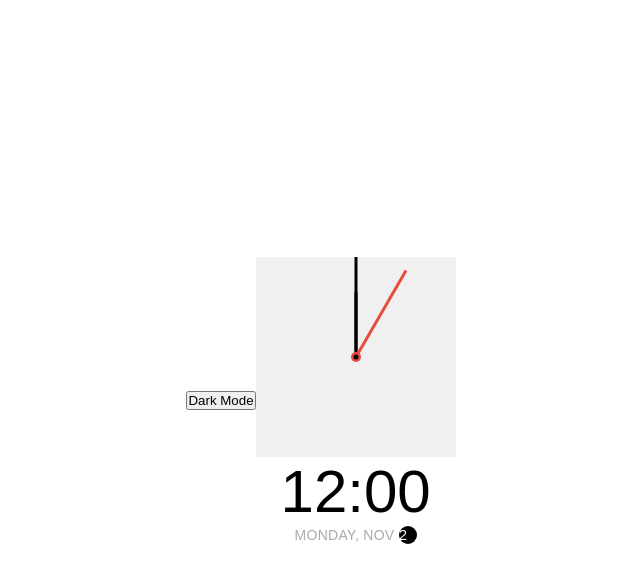
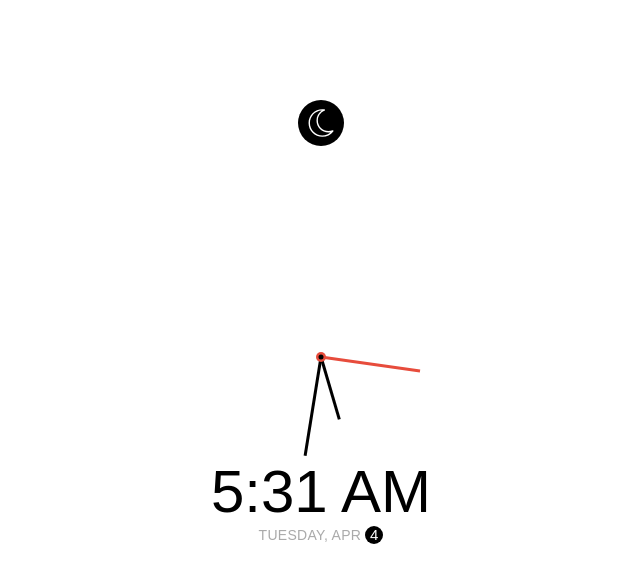
Before and after one commit to MbiamouRichy/Alarm-clock, a website: page index.html in a window 1280 px wide. Shown: the whole page, without its empty margins (319-959 px from the left). Drawn offline with Linux system fonts and the light colour scheme.

Commit message:
fin du projet

```diff
--- a/index.html
+++ b/index.html
@@ -11,7 +11,9 @@
     <link rel="stylesheet" href="style.css">
 </head>
 <body>
-    <button class="toggle">Dark Mode</button>
+    <button class="toggle">
+        <svg fill="#000000" viewBox="0 0 32 32" xmlns="http://www.w3.org/2000/svg" version="1.1"><g id="SVGRepo_bgCarrier" stroke-width="0"></g><g id="SVGRepo_iconCarrier"> <title>moon</title> <path d="M29.223 24.178l-0.021-0.057c-0.116-0.274-0.383-0.463-0.694-0.463-0.104 0-0.202 0.021-0.292 0.059l0.005-0.002c-1.272 0.542-2.752 0.857-4.306 0.857-6.213 0-11.25-5.037-11.25-11.25 0-4.66 2.833-8.658 6.871-10.366l0.074-0.028 0.211-0.089c0.267-0.118 0.45-0.381 0.45-0.687 0-0.375-0.276-0.686-0.635-0.74l-0.004-0.001c-0.653-0.103-1.407-0.161-2.174-0.161-8.145 0-14.748 6.603-14.748 14.748s6.603 14.748 14.748 14.748c4.748 0 8.973-2.244 11.67-5.73l0.025-0.034c0.097-0.125 0.155-0.285 0.155-0.458 0-0.127-0.031-0.246-0.086-0.351l0.002 0.004zM22.518 28.24c-1.497 0.637-3.238 1.007-5.066 1.007-7.317 0-13.249-5.932-13.249-13.249 0-7.074 5.543-12.853 12.523-13.23l0.034-0.001c-3.395 2.326-5.594 6.183-5.594 10.554 0 7.043 5.709 12.752 12.752 12.752 0.85 0 1.681-0.083 2.485-0.242l-0.081 0.013c-1.081 0.976-2.339 1.783-3.716 2.364l-0.087 0.033z"></path> </g></svg>
+    </button>
 
     <div class="clock-container">
         <div class="clock">
@@ -21,8 +23,9 @@
             <div class="point-center"></div>
         </div>
 
-        <div class="time">12:00</div>
-        <div class="date">Monday, Nov <span class="circle">2</span></div>
+        <div class="time"></div>
+        <div class="date"></div>
     </div>
+    <script src="script.js"></script>
 </body>
 </html>
--- /dev/null
+++ b/script.js
@@ -0,0 +1,52 @@
+const hourEl = document.querySelector('.hour')
+const minuteEl = document.querySelector('.minute')
+const secondEl = document.querySelector('.second')
+const timeEl = document.querySelector('.time')
+const dateEl = document.querySelector('.date')
+const toggleEl = document.querySelector('.toggle')
+
+const days = ["Sunday", "Monday", "Tuesday", "Wednesday", "Thursday", "Friday", "saturday"];
+const months = ["Jan", "Feb", "Mar", "Apr", "May", "Jun", "Jul", "Aug", "Sep", "Oct", "Nov", "Dec"];
+
+toggleEl.addEventListener('click', (e) =>{
+    const html= document.querySelector('html')
+    if(html.classList.contains('dark')){
+        html.classList.remove('dark')
+        toggleEl.innerHTML = `<svg fill="#000000" viewBox="0 0 32 32" xmlns="http://www.w3.org/2000/svg" version="1.1"><g id="SVGRepo_bgCarrier" stroke-width="0"></g><g id="SVGRepo_iconCarrier"> <title>moon</title> <path d="M29.223 24.178l-0.021-0.057c-0.116-0.274-0.383-0.463-0.694-0.463-0.104 0-0.202 0.021-0.292 0.059l0.005-0.002c-1.272 0.542-2.752 0.857-4.306 0.857-6.213 0-11.25-5.037-11.25-11.25 0-4.66 2.833-8.658 6.871-10.366l0.074-0.028 0.211-0.089c0.267-0.118 0.45-0.381 0.45-0.687 0-0.375-0.276-0.686-0.635-0.74l-0.004-0.001c-0.653-0.103-1.407-0.161-2.174-0.161-8.145 0-14.748 6.603-14.748 14.748s6.603 14.748 14.748 14.748c4.748 0 8.973-2.244 11.67-5.73l0.025-0.034c0.097-0.125 0.155-0.285 0.155-0.458 0-0.127-0.031-0.246-0.086-0.351l0.002 0.004zM22.518 28.24c-1.497 0.637-3.238 1.007-5.066 1.007-7.317 0-13.249-5.932-13.249-13.249 0-7.074 5.543-12.853 12.523-13.23l0.034-0.001c-3.395 2.326-5.594 6.183-5.594 10.554 0 7.043 5.709 12.752 12.752 12.752 0.85 0 1.681-0.083 2.485-0.242l-0.081 0.013c-1.081 0.976-2.339 1.783-3.716 2.364l-0.087 0.033z"></path> </g></svg>`
+    }else{
+        html.classList.add('dark')
+        toggleEl.innerHTML = `<svg fill="none" viewBox="0 0 24 24" xmlns="http://www.w3.org/2000/svg"><g id="SVGRepo_bgCarrier" stroke-width="0"></g><g id="SVGRepo_iconCarrier"> <path d="M12 16C9.7944 16 8 14.2056 8 12C8 9.7944 9.7944 8 12 8C14.2056 8 16 9.7944 16 12C16 14.2056 14.2056 16 12 16Z" stroke="#000000"></path> <path d="M12 3.5V5.5" stroke="#000000" stroke-linecap="round"></path> <path d="M20.5 12H18.5" stroke="#000000" stroke-linecap="round"></path> <path d="M5.5 12H3.5" stroke="#000000" stroke-linecap="round"></path> <path d="M12 18.5V20.5" stroke="#000000" stroke-linecap="round"></path> <path d="M16.5 7.5L18 6" stroke="#000000" stroke-linecap="round"></path> <path d="M6 18L7.5 16.5" stroke="#000000" stroke-linecap="round"></path> <path d="M6 6L7.5 7.5" stroke="#000000" stroke-linecap="round"></path> <path d="M16.5 16.5L18 18" stroke="#000000" stroke-linecap="round"></path> </g></svg>`
+    }
+})
+
+function setTime(){
+    const time = new Date();
+    const month = time.getMonth()
+    const day = time.getDay()
+    const date = time.getDate()
+
+    const hours = time.getHours()
+    const hoursForClock = hours % 12
+    const minutes = time.getMinutes()
+    const seconds = time.getSeconds();
+
+    const ampm = hours >= 12 ? 'PM' : 'AM'
+
+    hourEl.style.transform = `translate(-50%, -100%) rotate(${scale(hoursForClock, 0, 11, 0, 360)}deg)`
+
+    minuteEl.style.transform = `translate(-50%, -100%) rotate(${scale(minutes, 0, 59, 0, 360)}deg)`
+
+    secondEl.style.transform = `translate(-50%, -100%) rotate(${scale(seconds, 0, 59, 0, 360)}deg)`
+
+    timeEl.innerHTML = `${hoursForClock}:${minutes < 10 ? `0${minutes}` : minutes} ${ampm}`
+
+    dateEl.innerHTML = `${days[day]}, ${months[month]} <span class="circle">${date}</span>`
+}
+
+const scale = (num, in_min, in_max, out_min, out_max) => {
+    return (num - in_min) * (out_max - out_min) / (in_max - in_min) + out_min;
+}
+
+setTime()
+
+setInterval(setTime, 1000)
--- a/style.scss
+++ b/style.scss
@@ -1,58 +1,67 @@
-:root{
-    --primary-color: #000;
-    --secondary-color: #fff;
-}
-html{
-    transition: all 0.5s ease;
-}
-html.dark{
-    --primary-color: #fff;
-    --secondary-color: #333;
-}
-html.dark{
-    background-color: #111;
-    color: var(--primary-color);
-}
-*{
+* {
   margin: 0;
   padding: 0;
   box-sizing: border-box;
 }
-body{
-    font-family: 'Lexend Deca', sans-serif;
+
+:root {
+  --primary-color: #000;
+  --secondary-color: #fff;
+}
+
+html {
+  transition: all 0.5s ease;
+}
+
+html.dark {
+  --primary-color: #fff;
+  --secondary-color: #333;
+}
+
+html.dark {
+  background-color: #111;
+  color: var(--primary-color);
+}
+
+body {
+  font-family: "Lexend Deca", sans-serif;
   display: flex;
   align-items: center;
   justify-content: center;
   height: 100vh;
   overflow: hidden;
-
 }
-.t0ggle{
+.toggle {
   background-color: var(--primary-color);
-    color: var(--secondary-color);
   border: 0;
-    border-radius: 4px;
-    padding: 8px 12px;
+  border-radius: 50%;
+  padding: 8px 8px;
   position: absolute;
   top: 100px;
   cursor: pointer;
+  svg {
+    fill: var(--secondary-color);
+    height: 30px;
+    width: 30px;
+    display: block;
+    user-select: none;
   }
-.toggle:focus{
+}
+.toggle:focus {
   outline: none;
 }
-.clock-container{
+.clock-container {
   display: flex;
   flex-direction: column;
   justify-content: space-between;
   align-items: center;
 }
-.clock{
+.clock {
   position: relative;
   width: 200px;
   height: 200px;
-    background-color: #f0f0f0;
 }
-.needle{
+.needle {
   background-color: var(--primary-color);
   position: absolute;
   top: 50%;
@@ -60,20 +69,21 @@ body{
   height: 65px;
   width: 3px;
   transform-origin: bottom center;
+  transition: all 0.5s ease-in;
 }
-.needle.hour{
+.needle.hour {
   transform: translate(-50%, -100%) rotate(0deg);
 }
-.needle.minute{
+.needle.minute {
   transform: translate(-50%, -100%) rotate(0deg);
   height: 100px;
 }
-.needle.second{
+.needle.second {
   transform: translate(-50%, -100%) rotate(30deg);
   height: 100px;
   background-color: #e74c3c;
 }
-.point-center{
+.point-center {
   background-color: #e74c3c;
   width: 10px;
   height: 10px;
@@ -83,8 +93,8 @@ body{
   transform: translate(-50%, -50%);
   border-radius: 50%;
 }
-.point-center:after{
-    content: '';
+.point-center:after {
+  content: "";
   background-color: var(--primary-color);
   width: 5px;
   height: 5px;
@@ -94,22 +104,22 @@ body{
   transform: translate(-50%, -50%);
   border-radius: 50%;
 }
-.time{
+.time {
   font-size: 60px;
 }
-.date{
+.date {
   color: #aaa;
   font-size: 14px;
   letter-spacing: 0.3px;
   text-transform: uppercase;
 }
-.date .circle{
+.date .circle {
   background-color: var(--primary-color);
   color: var(--secondary-color);
   border-radius: 50%;
   height: 18px;
   width: 18px;
-    display: inline-block;
+  display: inline-flex;
   align-items: center;
   justify-content: center;
   line-height: 18px;
```
Also changed, not shown: style.css, 1 other file. Lines whose indentation alone changed are shown as unchanged.
